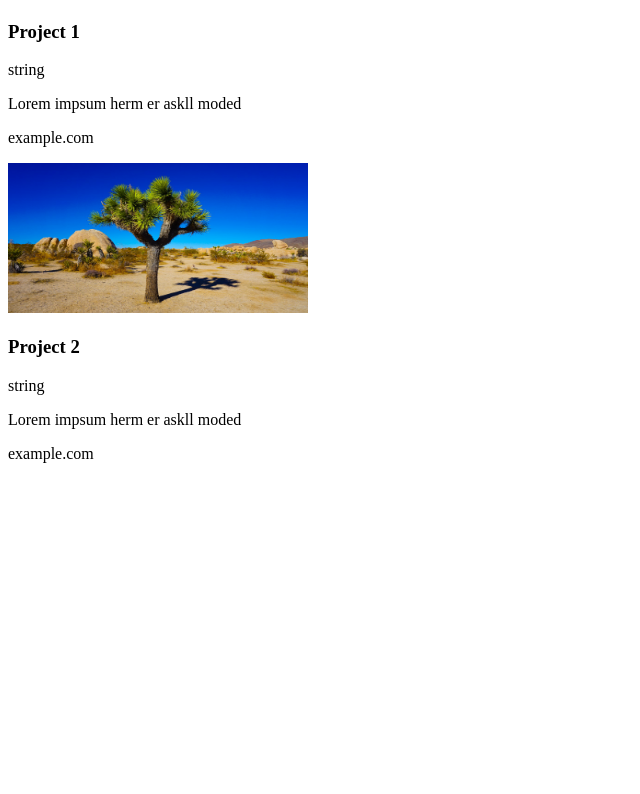
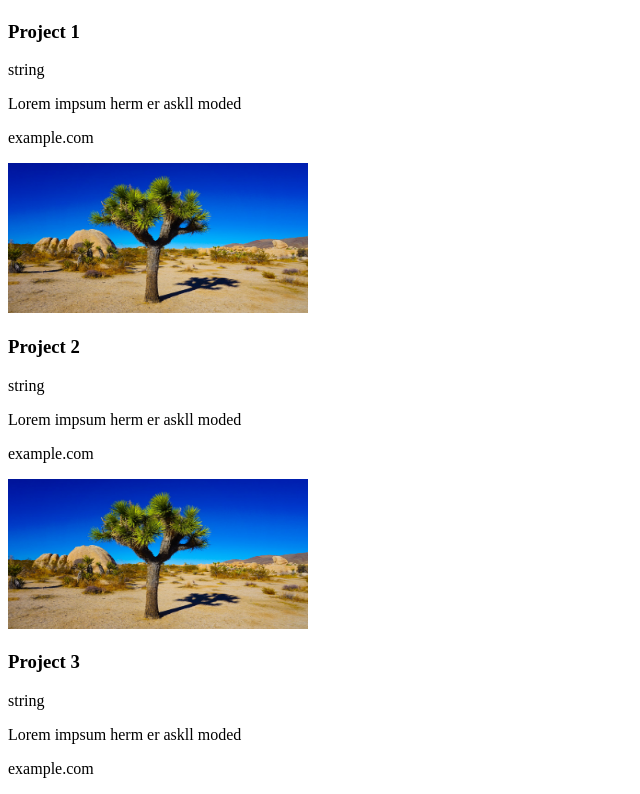
Before and after one commit to shamiguel/personal-portfolio, an Angular app: page / in a window 1280 px wide. Shown: the part 279-1073 px from the top of the page, without its empty margins (0-640 px from the left). Before the commit the page ends 800 px from the top, so only its background shows below. Built offline with nearby package versions, Linux system fonts and the light colour scheme.

Commit message:
filling out placeholder portfolio data

```diff
--- a/src/customize/portfolio.ts
+++ b/src/customize/portfolio.ts
@@ -2,6 +2,10 @@ import { Section, Content } from "./interfaces";
 
 export const portfolioName = "Shami Tomita-Rodriguez";
 
+/** Project Section
+ *  Customize these, if you'd like to add more be sure to copy the format (e.g. project1)
+ *  below as well as include your addition in the projectSection.
+ */
 const project1:Content = {
     name: "Project 1",
     image: "./assets/images/project.avif",
@@ -18,11 +22,99 @@ const project2:Content = {
     link: "example.com"
 }
 
+const project3:Content = {
+    name: "Project 3",
+    image: "./assets/images/project.avif",
+    position: "string",
+    text: "Lorem impsum herm er askll moded",
+    link: "example.com"
+}
+
 export const projectSection:Section = {
     name: "Projects",
     display: true,
     content: [
         project1,
-        project2
+        project2,
+        project3
+        //Add more here
     ]
 }
+
+/** Experience Section
+ *  Customize these, if you'd like to add more be sure to copy the format (e.g. experience1)
+ *  below as well as include your addition in the experienceSection.
+ */
+
+const experience1:Content = {
+    name: "Job #1",
+    image: "./assets/images/exp.avif",
+    position: "string",
+    text: "Lorem impsum herm er askll moded",
+    link: "example.com"
+}
+
+const experience2:Content = {
+    name: "Job #1",
+    image: "./assets/images/exp.avif",
+    position: "string",
+    text: "Lorem impsum herm er askll moded",
+    link: "example.com"
+}
+
+const experience3:Content = {
+    name: "Job #1",
+    image: "./assets/images/exp.avif",
+    position: "string",
+    text: "Lorem impsum herm er askll moded",
+    link: "example.com"
+}
+
+export const experienceSection:Section = {
+    name: "Experience",
+    display: true,
+    content: [
+        experience1,
+        experience2,
+        experience3
+    ]
+}
+
+/** Writing Section
+ *  Customize these, if you'd like to add more be sure to copy the format (e.g. writing1)
+ *  below as well as include your addition in the writingSection.
+ */
+
+const writing1:Content = {
+    name: "Blog Post #1",
+    image: "./assets/images/writing.avif",
+    position: "string",
+    text: "Lorem impsum herm er askll moded",
+    link: "example.com"
+}
+
+const writing2:Content = {
+    name: "Blog Post #2",
+    image: "./assets/images/writing.avif",
+    position: "string",
+    text: "Lorem impsum herm er askll moded",
+    link: "example.com"
+}
+
+const writing3:Content = {
+    name: "Blog Post #3",
+    image: "./assets/images/writing.avif",
+    position: "string",
+    text: "Lorem impsum herm er askll moded",
+    link: "example.com"
+}
+
+export const writingSection:Section = {
+    name: "Experience",
+    display: true,
+    content: [
+        writing1,
+        writing2,
+        writing3
+    ]
+}
```
Also changed, not shown: src/assets/images/exp.avif (added), src/assets/images/writing.avif (added).
